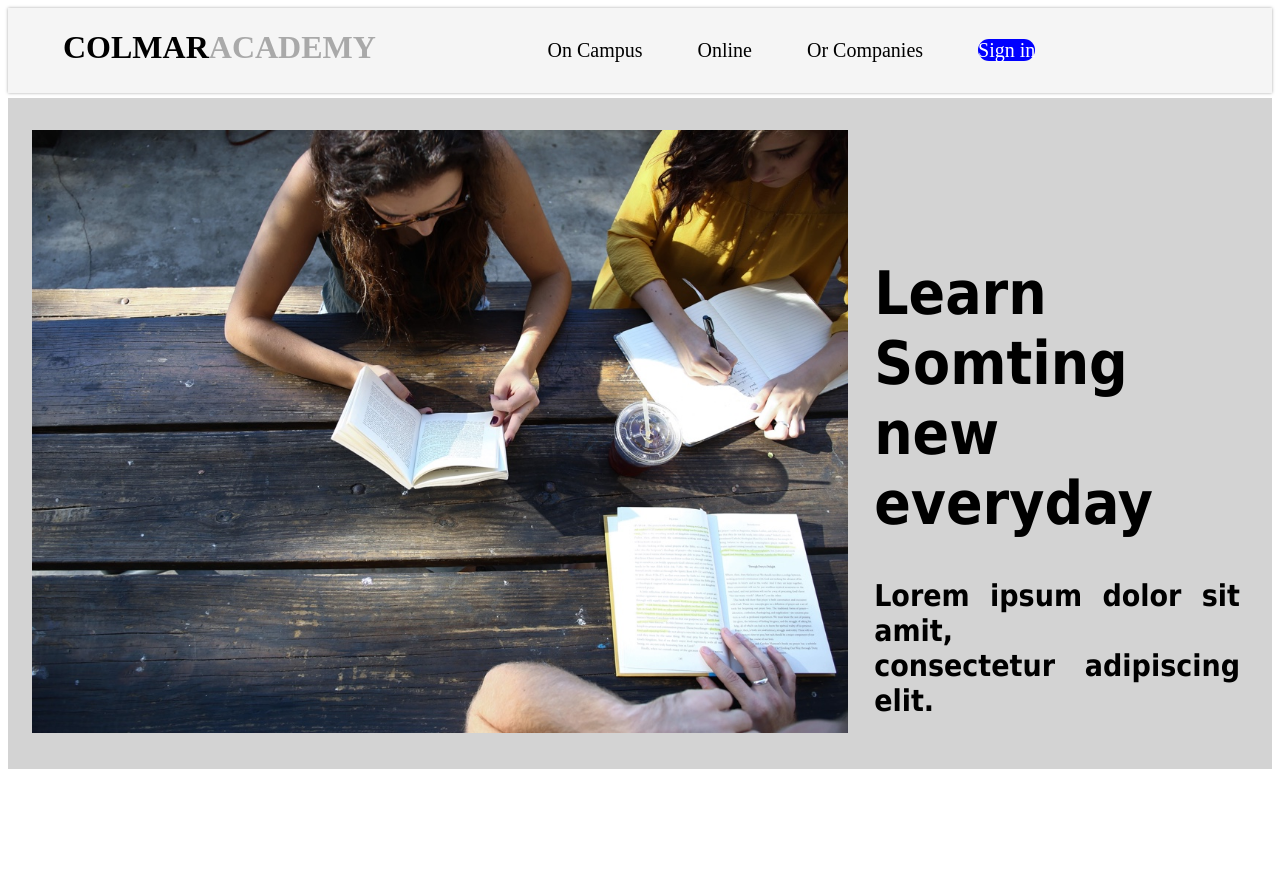
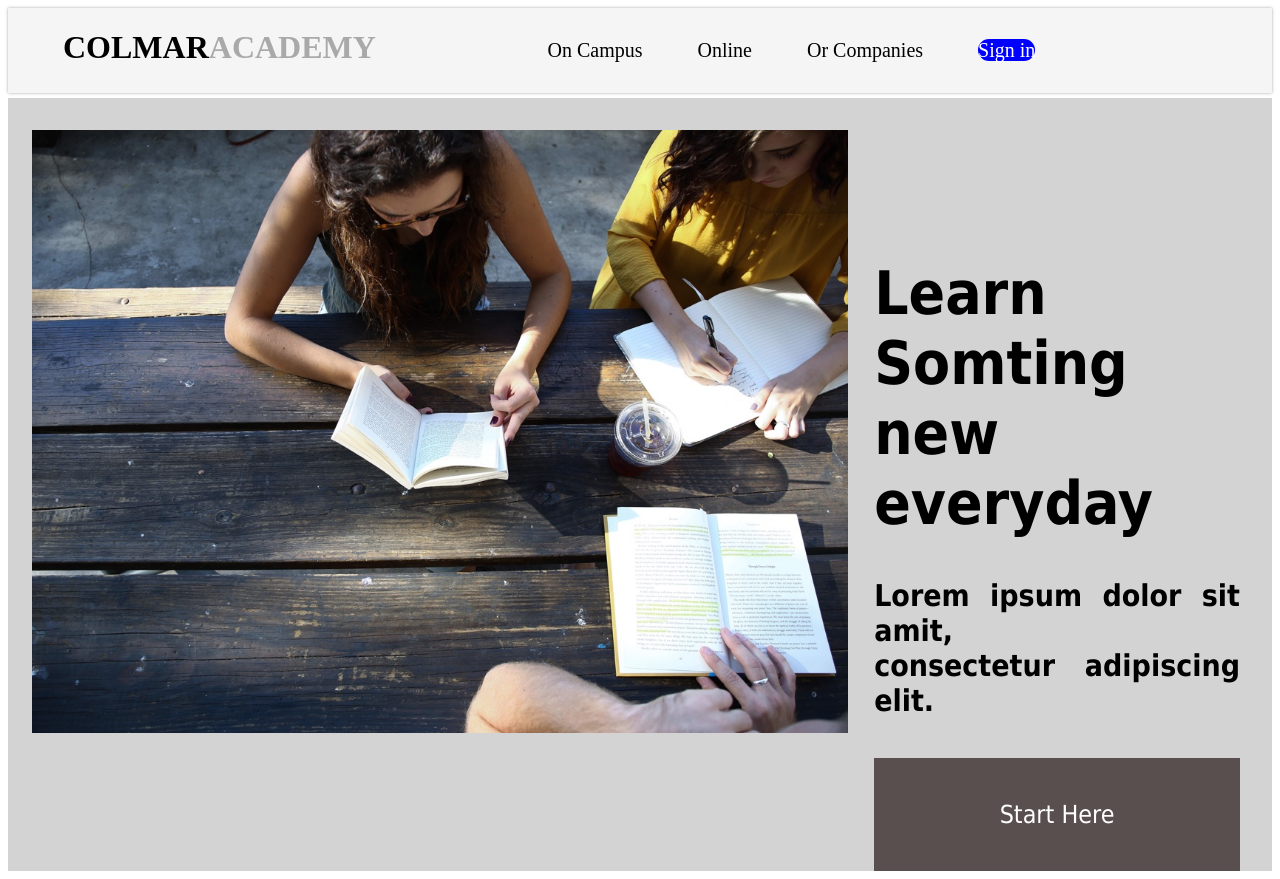
Before and after one commit to Shahmir-Khanzada/Colmar-academy, a plain HTML site: page resources/css/index.html in a window 1280 px wide. Before the commit the page ends 800 px from the top, so only its background shows below. Drawn offline with Linux system fonts and the light colour scheme.

Commit message:
Banner Section Completed

```diff
--- a/resources/css/index.html
+++ b/resources/css/index.html
@@ -24,7 +24,10 @@
 
                 <div class="banner1"> <img src="../css/images/banner.jpg" alt=""> </div>
                 <div class="banner2"> <h1>Learn Somting <br> new everyday </h1>
-                <h4>Lorem ipsum dolor sit amit, <br> consectetur adipiscing elit.</h4> </div>
+                <h4>Lorem ipsum dolor sit amit, <br> consectetur adipiscing elit.</h4>
+                <div class="button"> <h5>Start Here </h5></div>
+            </div>
+
 
 
 
--- a/resources/css/style.css
+++ b/resources/css/style.css
@@ -86,5 +86,18 @@ p {
     color: rgb(129, 107, 107)
     font-weight: bold;
     text-align: justify;
+}
 
+.banner2 .button {
+    background-color: rgb(90, 79, 79);
+    display: block;
+    flex-direction: row;
+    padding: 0.05px;
 }
+
+
+.button h5 {
+    color: white;
+    font-weight: lighter;
+    text-align: center;
+}
```
